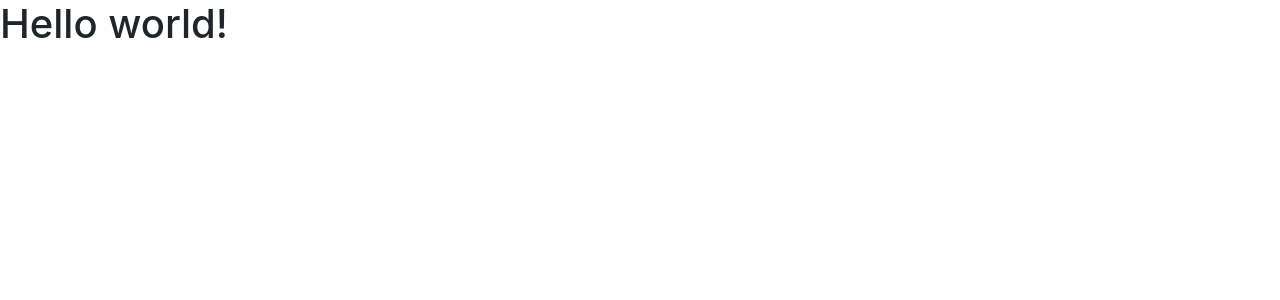
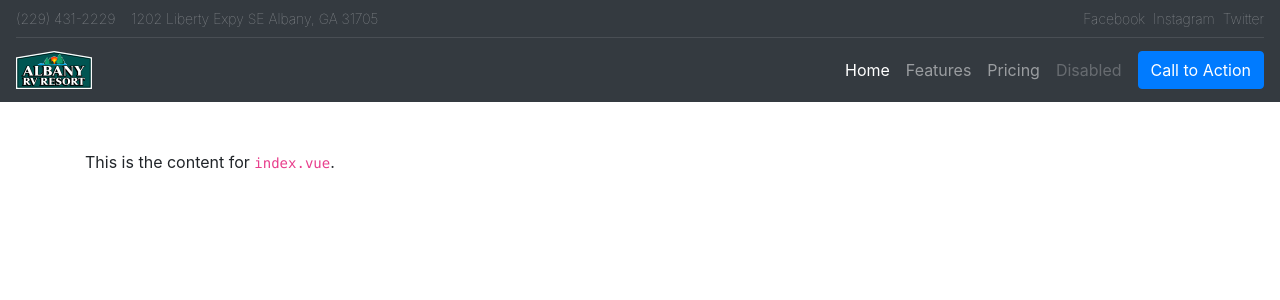
Before and after one commit to brandonptucker/albanyrvresort.com, a Nuxt app: page / in a window 1280 px wide. Shown: the top 300 px of the page. Built offline with nearby package versions, Linux system fonts and the light colour scheme.

Commit message:
Add header and navbar

```diff
--- /dev/null
+++ b/components/AppHeader.vue
@@ -0,0 +1,61 @@
+<template>
+  <header class="bg-dark">
+    <div class="d-flex flex-column flex-md-row mx-3 pt-2">
+      <a
+        class="mr-3 mb-1"
+        href="#">(229) 431-2229</a>
+      <a
+        class="mr-auto mb-1"
+        href="#">1202 Liberty Expy SE Albany, GA 31705</a>
+      <ul class="list-inline mb-2">
+        <li class="list-inline-item">
+          <a
+            class="facebook"
+            href="#">Facebook</a>
+        </li>
+        <li class="list-inline-item">
+          <a
+            class="instagram"
+            href="#">Instagram</a>
+        </li>
+        <li class="list-inline-item">
+          <a
+            class="twitter"
+            href="#">Twitter</a>
+        </li>
+      </ul>
+    </div>
+  </header>
+</template>
+
+<style scoped>
+header {
+  font-size: 0.875rem;
+  font-weight: lighter;
+}
+
+header a {
+  color: rgba(255, 255, 255, 0.5);
+}
+
+header a:hover {
+  color: rgba(255, 255, 255, 0.75);
+  text-decoration: none;
+}
+
+header a.facebook:hover {
+  color: #3b5998;
+}
+
+header a.instagram:hover {
+  color: #c32aa3;
+}
+
+header a.twitter:hover {
+  color: #1da1f2;
+}
+
+header > div {
+  border-bottom: 1px solid rgba(255, 255, 255, 0.1);
+}
+</style>
--- /dev/null
+++ b/components/Navbar.vue
@@ -0,0 +1,41 @@
+<template>
+  <nav class="navbar sticky-top navbar-expand-md navbar-dark bg-dark">
+    <a
+      class="navbar-brand mr-auto"
+      href="#"><img src="~/assets/logo.png"></a>
+    <a
+      class="btn btn-primary d-sm-block d-md-none mr-2"
+      href="#">Call to Action</a>
+    <button
+      class="navbar-toggler"
+      type="button"
+      data-toggle="collapse"
+      data-target="#navbarNavAltMarkup"
+      aria-controls="navbarNavAltMarkup"
+      aria-expanded="false"
+      aria-label="Toggle navigation">
+      <span class="navbar-toggler-icon"/>
+    </button>
+    <div
+      id="navbarNavAltMarkup"
+      class="collapse navbar-collapse">
+      <div class="navbar-nav ml-auto mr-2">
+        <a
+          class="nav-item nav-link active"
+          href="#">Home <span class="sr-only">(current)</span></a>
+        <a
+          class="nav-item nav-link"
+          href="#">Features</a>
+        <a
+          class="nav-item nav-link"
+          href="#">Pricing</a>
+        <a
+          class="nav-item nav-link disabled"
+          href="#">Disabled</a>
+      </div>
+      <a
+        class="btn btn-primary d-none d-md-block"
+        href="#">Call to Action</a>
+    </div>
+  </nav>
+</template>
--- a/layouts/default.vue
+++ b/layouts/default.vue
@@ -1,11 +1,23 @@
 <template>
-  <nuxt />
+  <div class="wrapper">
+    <AppHeader />
+    <Navbar />
+    <nuxt />
+  </div>
 </template>
 
 <script>
+import AppHeader from '../components/AppHeader.vue';
+import Navbar from '../components/Navbar.vue';
+
 if (process.browser) {
   require('bootstrap'); // eslint-disable-line
 }
 
-export default {};
+export default {
+  components: {
+    AppHeader,
+    Navbar,
+  },
+};
 </script>
--- a/pages/index.vue
+++ b/pages/index.vue
@@ -1,5 +1,9 @@
 <template>
-  <h1>Hello world!</h1>
+  <div
+    class="container mt-5"
+    style="height: 2000px">
+    <p>This is the content for <code>index.vue</code>.</p>
+  </div>
 </template>
 
 <script>
```
Also changed, not shown: assets/logo.png (added).
